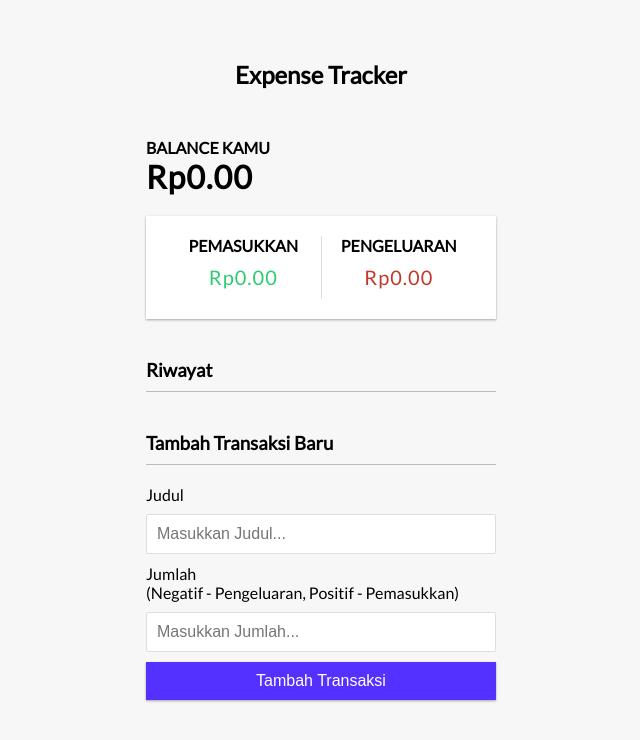
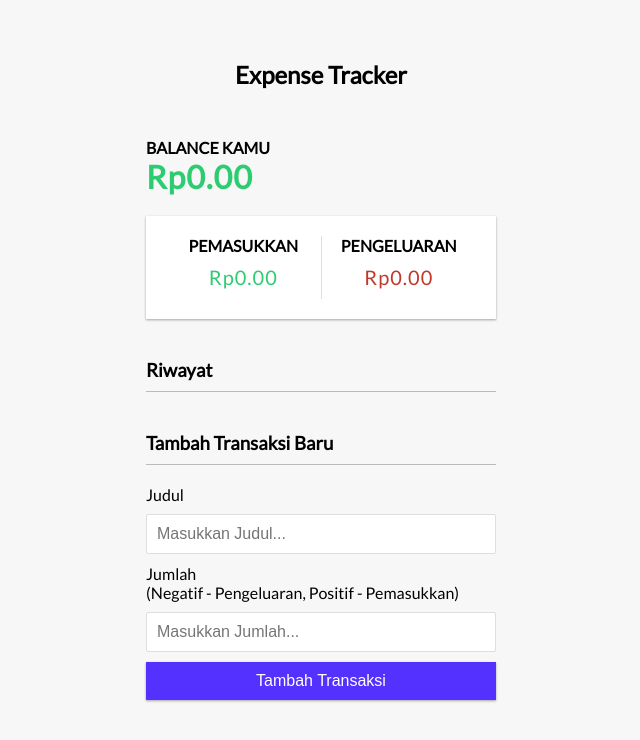
Before and after one commit to doniwirawan/expense-_tracker, a plain HTML site: page index.html in a window 1280 px wide. Shown: the whole page, without its empty margins (319-959 px from the left). Drawn offline with Linux system fonts and the light colour scheme.

Commit message:
the color change on balance depend on money

```diff
--- a/index.html
+++ b/index.html
@@ -10,7 +10,7 @@
      <h2>Expense Tracker</h2>
      <div class="container">
          <h4>Balance Kamu</h4>
-         <h1 id="balance">Rp0.00</h1>
+         <h1 id="balance" class="balance">Rp0.00</h1>
          <div class="inc-exp-container">
             <div>
                 <h4>Pemasukkan</h4>
--- a/script.js
+++ b/script.js
@@ -74,6 +74,8 @@ function addTransactionDOM(transaction) {
 // update the balance, income and expense
 function updateValues() {
     const amounts = transactions.map(transaction => transaction.amount)
+    balance.classList.add(amounts < 0 ? 'minus' : 'plus');
+
 
     const total = amounts.reduce((acc, item) => (acc += item), 0).toFixed(2);
 
--- a/style.css
+++ b/style.css
@@ -17,6 +17,16 @@ body {
     min-height: 100vh;
     margin: 0;
     font-family: 'Lato', sans-serif;
+}
+
+.balance.minus {
+    color: #e74c3c;
+
+}
+
+.balance.plus {
+    color: #2ecc71;
+
 }
 
 .container {
```
